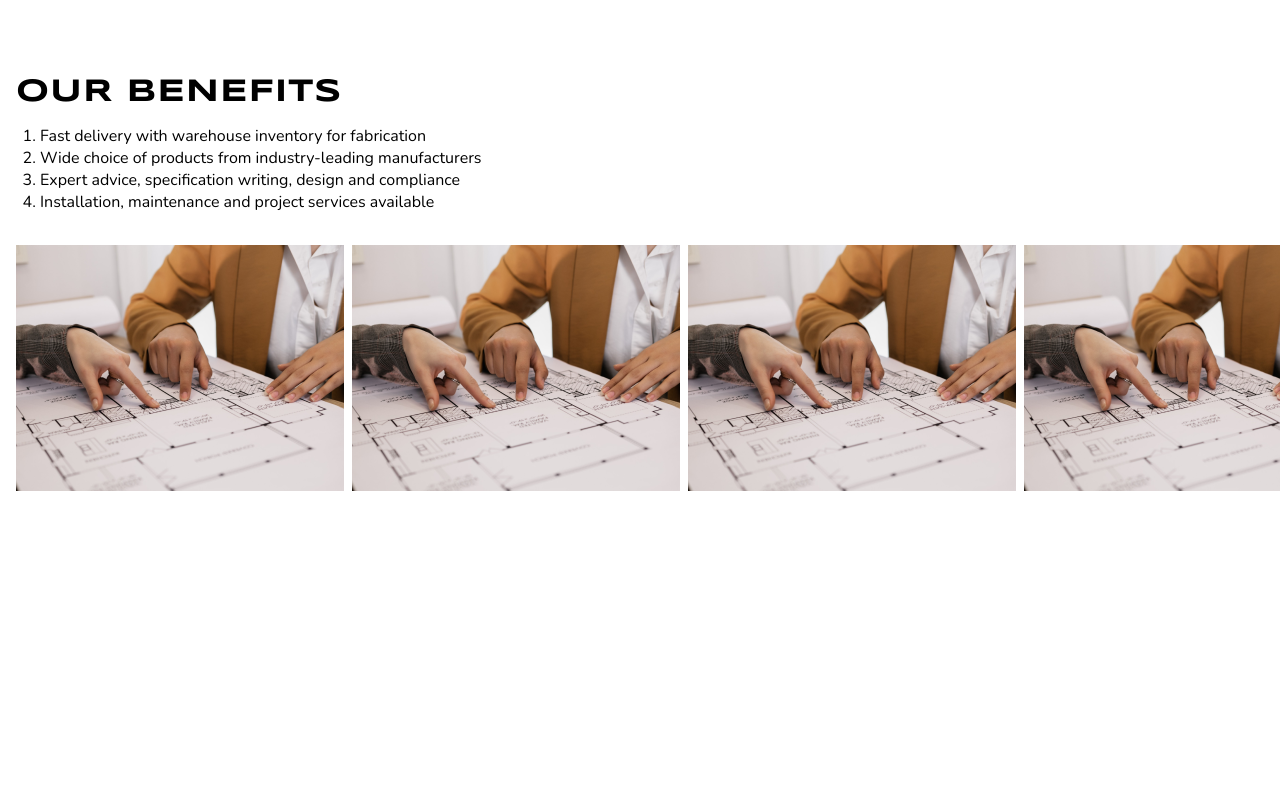
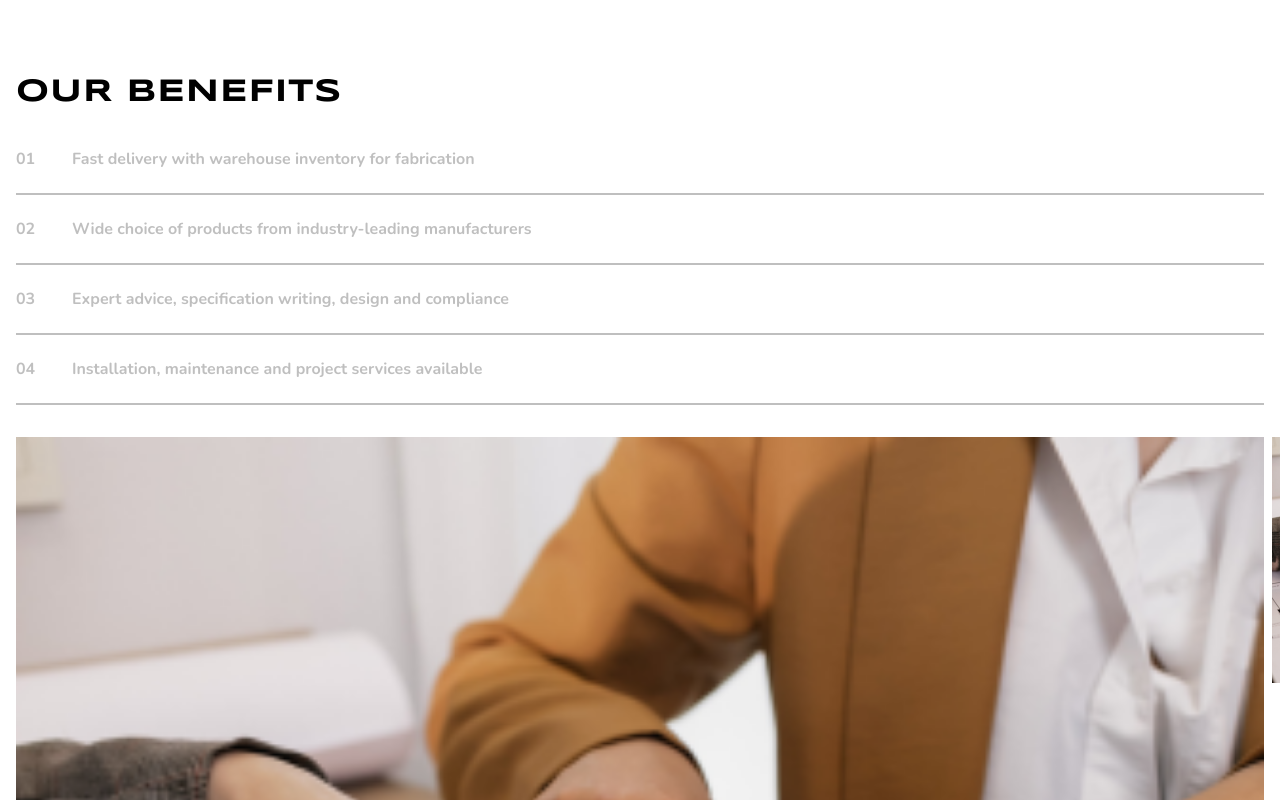
Before and after one commit to BoesesGenie/hallmark, a React (Create React App) app: page / in a window 1280 px wide. Shown: the part 2260-3060 px from the top of the page. Before the commit the page ends 2791 px from the top, so only its background shows below. Built offline with nearby package versions, Linux system fonts and the light colour scheme.

Commit message:
benefits gallery layout

```diff
--- a/src/presentation/pages/HomePage/components/About/index.tsx
+++ b/src/presentation/pages/HomePage/components/About/index.tsx
@@ -34,7 +34,6 @@ const About: FC = () => {
       <motion.div
         className="about__img-block"
         transition={transition}
-        style={{ originX: 0 }}
         initial={{
           '--perspective': '150px',
           '--rotateY': '70deg',
--- a/src/presentation/pages/HomePage/components/BenefitsGallery/index.tsx
+++ b/src/presentation/pages/HomePage/components/BenefitsGallery/index.tsx
@@ -1,31 +1,74 @@
-import React, { FC, useState } from 'react';
+import { motion } from 'framer-motion';
+import React, { FC, useMemo, useState } from 'react';
 import data from './data';
 import './styles.sass';
 
 const BenefitsGallery: FC = () => {
-  const [activeImage, setActiveImage] = useState(data[0].id);
+  const [activeImage, setActiveImage] = useState<number>(data[0].id);
+
+  const orderedData = useMemo(() => {
+    const result = [];
+
+    for (let i = activeImage, j = 0; j < data.length; j++) {
+      let index = (i <= data.length ? i : i - data.length) - 1;
+
+      result.push(data[index]);
+
+      i++;
+    }
+
+    return result;
+  }, [activeImage]);
+
+  const changeImage = (id: number) => {
+    return () => {
+      setActiveImage(id);
+    };
+  };
 
   return (
     <>
-      <ol>
+      <ol className="benefits-gallery__switcher">
         {data.map(({ id, name }) => (
-          <li key={id}>{name}</li>
+          <li key={id} onClick={changeImage(id)}>{name}</li>
         ))}
       </ol>
       <div className="benefits-gallery__images">
-        <div className="benefits-gallery__images-inner">
-          {data.map(({ id, name, image }) => {
+        <motion.div
+          className="benefits-gallery__images-inner"
+          transition={{ duration: 0.7 }}
+          initial={{
+            '--perspective': '150px',
+            '--rotateY': '70deg',
+          } as any}
+          whileInView={{
+            '--perspective': '150px',
+            '--rotateY': '0deg',
+          } as any}
+        >
+          {orderedData.map(({ id, name, image }) => {
             let className = 'benefits-gallery__image';
 
             if (id === activeImage) {
               className += ' benefits-gallery__image_active';
+
+              return <img
+                key={id}
+                src={image}
+                alt={name}
+                className={className}
+                style={{
+                  transform: 'perspective(var(--perspective)) rotateY(var(--rotateY))',
+                  transformOrigin: 'left',
+                }}
+              />;
             }
 
             return (
               <img key={id} src={image} alt={name} className={className} />
             );
           })}
-        </div>
+        </motion.div>
       </div>
     </>
   );
--- a/src/presentation/pages/HomePage/components/BenefitsGallery/styles.sass
+++ b/src/presentation/pages/HomePage/components/BenefitsGallery/styles.sass
@@ -13,4 +13,26 @@
     height: 50%
 
     &_active
-      width: 100%
+      min-width: calc(100vw - 32px)
+      max-width: calc(100vw - 32px)
+
+  &__switcher
+    padding: 0 16px 0
+    margin: 0
+    list-style: none
+    counter-reset: benefits-gallery-counter
+
+    & li
+      padding: 24px 0
+      border-bottom: 2px solid rgba(0, 0, 0, 0.25)
+      font-family: 'Nunito', Arial, sans-serif
+      font-weight: 700
+      font-size: 16px
+      line-height: 20px
+      color: rgba(0, 0, 0, 0.25)
+      counter-increment: benefits-gallery-counter
+      display: flex
+
+      &::before
+        content: '0' counter(benefits-gallery-counter)
+        width: 56px
--- a/src/presentation/pages/HomePage/styles.sass
+++ b/src/presentation/pages/HomePage/styles.sass
@@ -4,3 +4,4 @@
 
   &__benefits-title
     padding: 0 16px
+    margin-bottom: 16px
```
